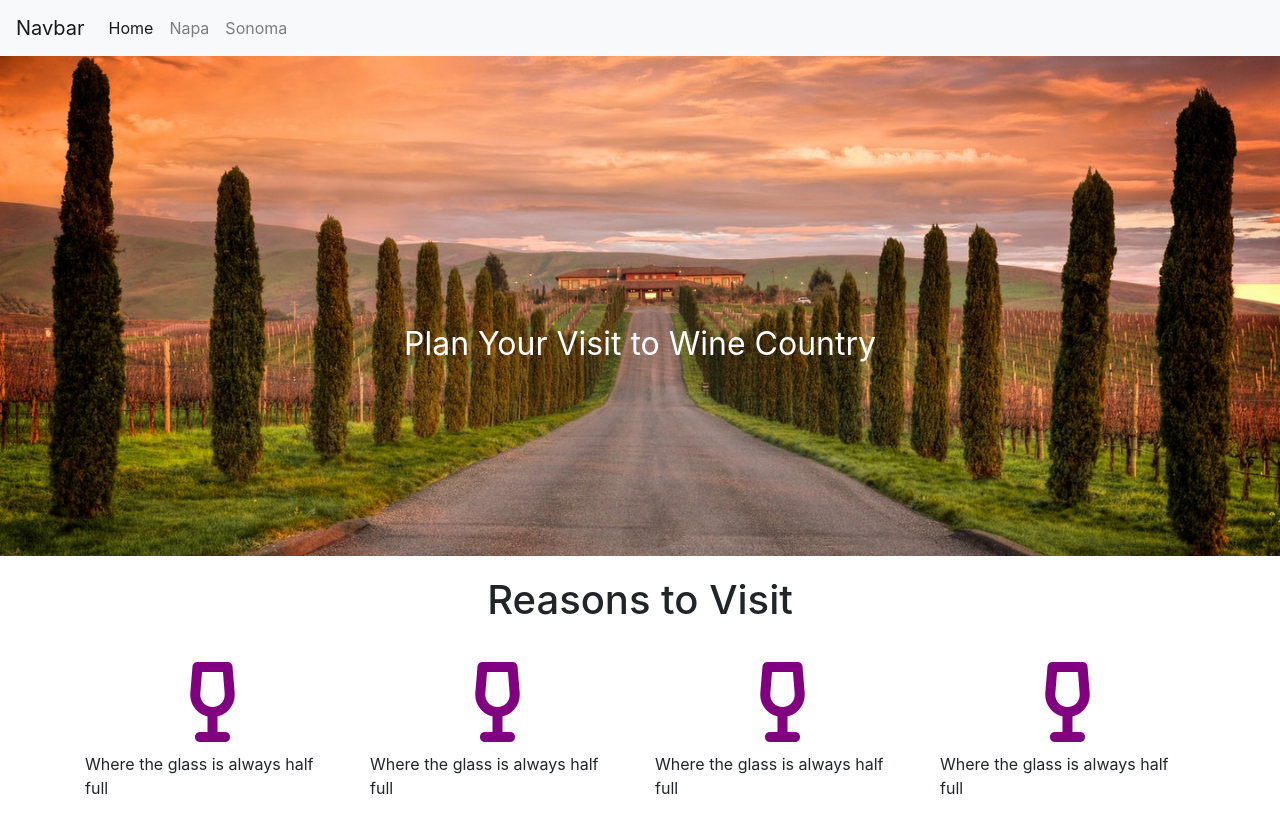
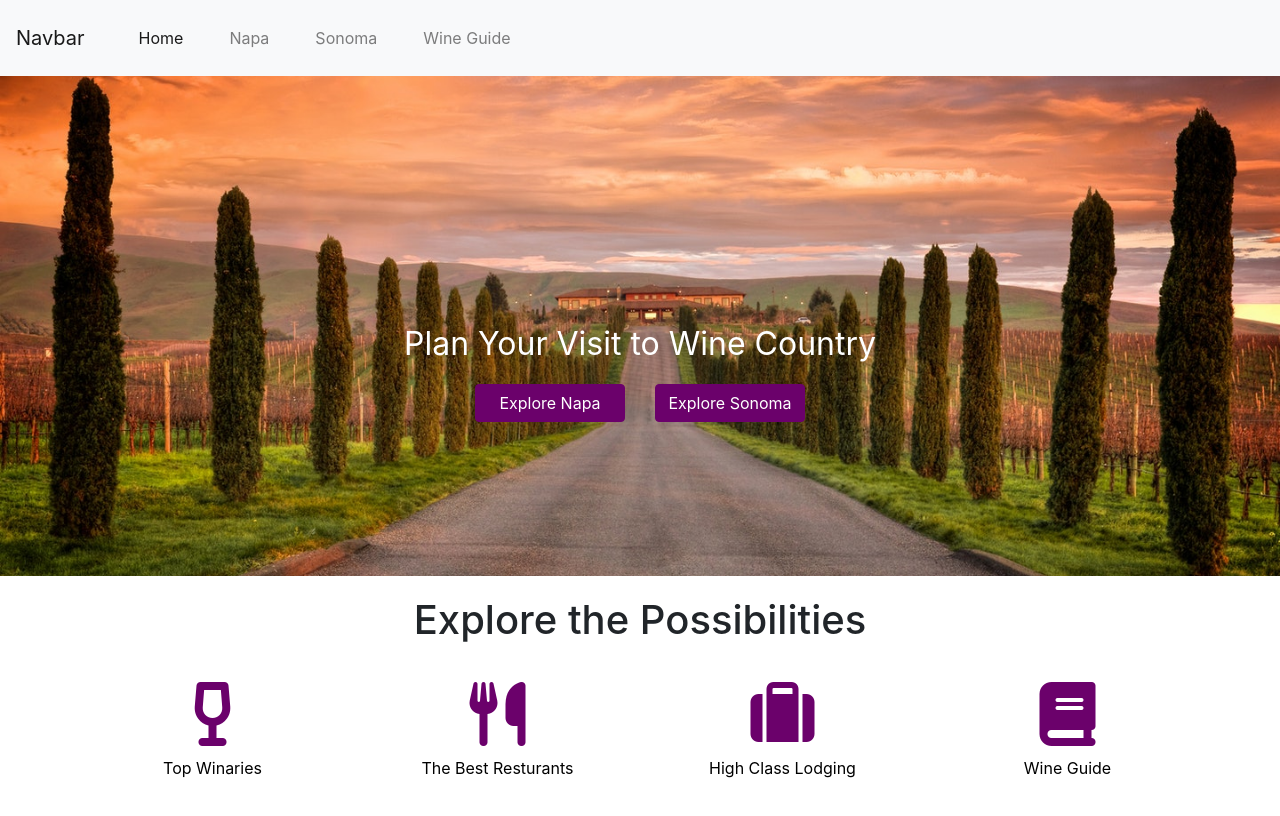
Before and after one commit to malencioni/project1, a plain HTML site: page index.html in a window 1280 px wide. Drawn offline with nearby package versions, Linux system fonts and the light colour scheme.

Commit message:
update index

```diff
--- a/index.html
+++ b/index.html
@@ -24,63 +24,75 @@
           <a class="nav-link" href="index.html">Home <span class="sr-only">(current)</span></a>
         </li>
         <li class="nav-item">
-          <a class="nav-link" href="napa.html">Napa</a>
+          <a class="new-color nav-link new-color" href="napa.html">Napa</a>
         </li>
         <li class="nav-item">
             <a class="nav-link" href="sonoma.html">Sonoma</a>
           </li>
+        <li class="nav-item">
+            <a class="nav-link" href="wine-guide.html">Wine Guide</a>
+        </li>
       </ul>
     </div>
   </nav>
 <!--End Nav Bar-->
 
-
+<!--header-->
 <div class="background">
     <div class="caption">
-         <p class="fade-in">Plan Your Visit to Wine Country</p>
+        <p class="fade-in">Plan Your Visit to Wine Country</p>
+        <div class="container">
+            <div class="row justify-content-center">
+                <div class="col-auto">
+                    <a class="btn btn-primary fade-in btn-block" href="napa.html" role="button">Explore Napa</a>
+                </div>
+                <div class="col-auto">
+                     <a class="btn btn-primary fade-in btn-block" href="sonoma.html" role="button">Explore Sonoma</a>
+                </div>
+            </div>
+        </div>
     </div>
+</div>
 
-</div>
+<!--end header-->
 
 <!--Icons-->
 <div class="container" style="padding-top: 20px;">
     <div class="row">
         <div class="col">
-            <h1 class="section">Reasons to Visit</h1>
+            <h1 class="section">Explore the Possibilities</h1>
         </div>
     </div>
 
     <div class="row">
         <div class="col">
             <div class="icon">
-            <i class="fas fa-wine-glass-alt fa-5x"></i>
+            <i class="fas fa-wine-glass-alt fa-4x"></i>
             </div>
-            <p>Where the glass is always half full</p>
+            <p class="icon-text">Top Winaries</p>
         </div>
 
 
         <div class="col">
             <div class="icon">
-                <i class="fas fa-wine-glass-alt fa-5x"></i>
+                <i class="fas fa-utensils fa-4x"></i>
                 </div>
-                <p>Where the glass is always half full</p>
+                <p class="icon-text">The Best Resturants</p>
         </div>
 
         <div class="col">
             <div class="icon">
-                <i class="fas fa-wine-glass-alt fa-5x"></i>
+                <i class="fas fa-suitcase fa-4x"></i>
                 </div>
-                <p>Where the glass is always half full</p>
+                <p class="icon-text">High Class Lodging</p>
         </div>
 
         <div class="col">
             <div class="icon">
-                <i class="fas fa-wine-glass-alt fa-5x"></i>
+                <i class="fas fa-book fa-4x"></i>
                 </div>
-                <p>Where the glass is always half full</p>
+                <p class="icon-text">Wine Guide</p>
         </div>
-
-
     </div>
 </div>
 
--- a/style.css
+++ b/style.css
@@ -8,6 +8,18 @@
     background-size: cover; /* Resize the background image to cover the entire container */
 
   }
+
+
+.nav-item {
+    padding-left: 30px;
+    padding-top: 10px;
+    padding-bottom: 10px;
+
+}
+
+.bg-light {
+    background-color: yellow
+}
 
   .caption  {
     left: 0;
@@ -78,10 +90,40 @@
     width: 100%;
     text-align: center;
     padding-bottom: 10px;
-    color: purple;
+    color: #6b016b;
 }
+
+.icon-text {
+    text-align:center;
+    color: black;
+}
+
 
 .section {
     text-align: center;
     padding-bottom: 30px;
 }
+
+.btn-block {
+    width: 150px;
+
+}
+
+.btn {
+    background-color: #6b016b;
+    border-color: #6b016b;
+    color: white;
+}
+
+.btn-primary:hover {
+    background-color: #480148;
+    border-color: #480148;
+    color: white;
+}
+
+.btn-primary:focus {
+    background-color: #480148 !important;
+    border-color: #480148 !important;
+    color: white !important;
+    box-shadow: none !important;
+}
```
Also changed, not shown: wine-guide.html (added).
